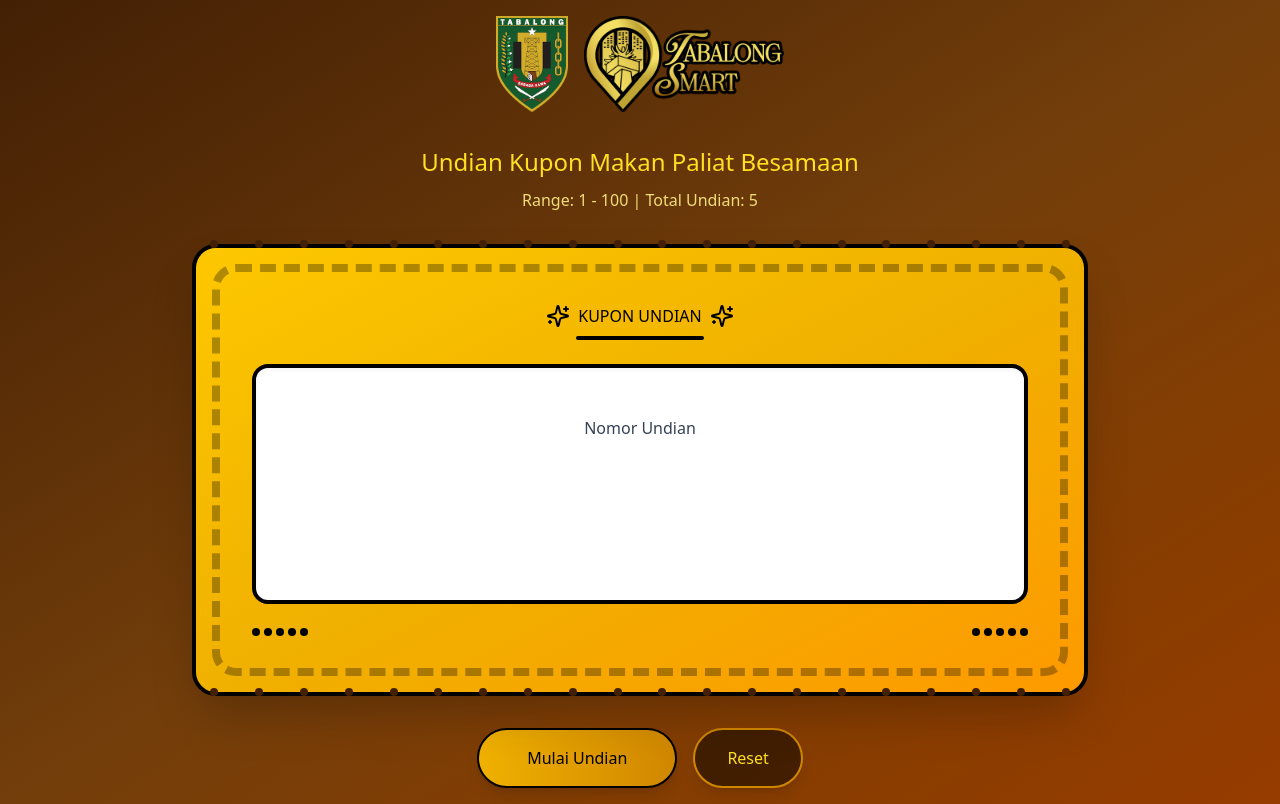
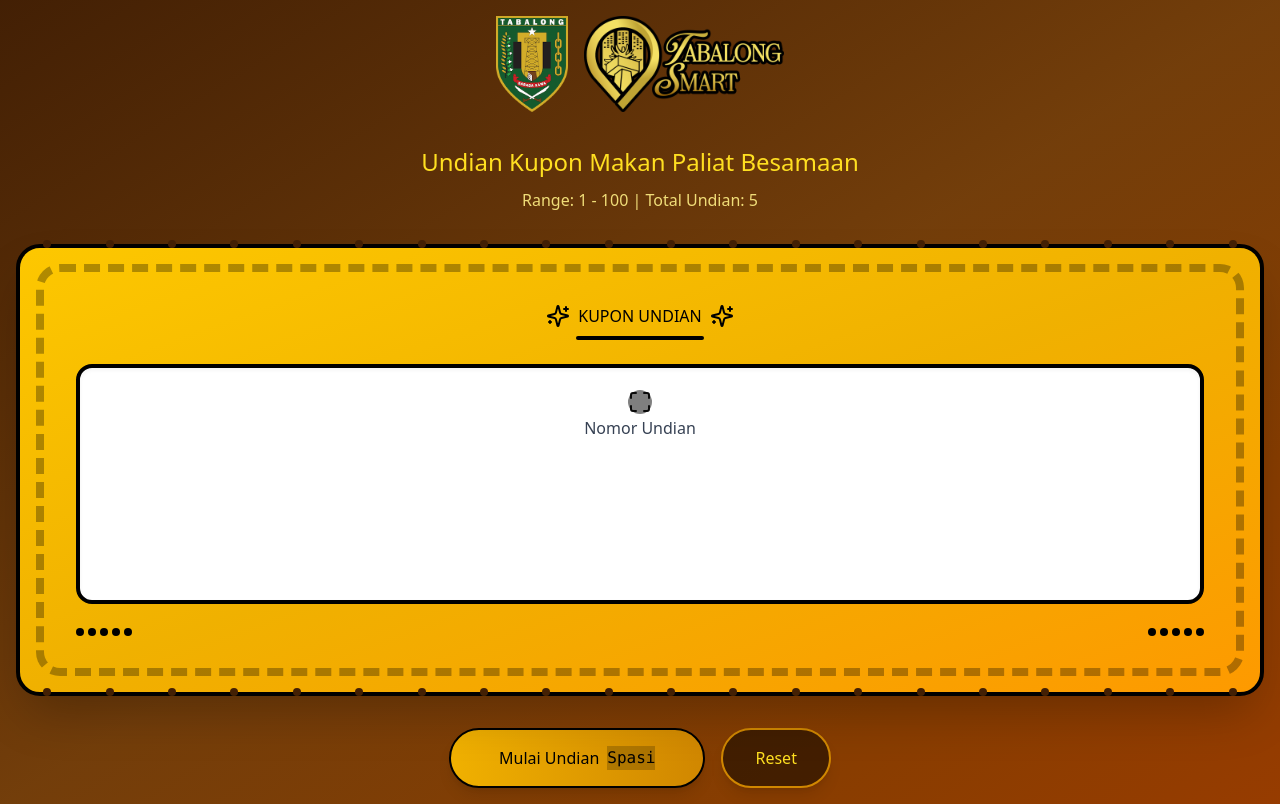
Before and after one commit to sizoune/undian-paliat, a React (Vite) app: page / in a window 1280 px wide. Both pictures are taken after a click on the button "Mulai". Built offline with nearby package versions, Linux system fonts and the light colour scheme.

Commit message:
feat: Persist lottery configuration and drawn numbers to localStorage, add fullscreen toggle with keyboard shortcut, and enhance reset functionality.

```diff
--- a/src/App.tsx
+++ b/src/App.tsx
@@ -1,5 +1,6 @@
 /** biome-ignore-all lint/a11y/useButtonType: template */
 import confetti from "canvas-confetti";
+import { Maximize, Minimize } from "lucide-react";
 import { useCallback, useEffect, useState } from "react";
 import { DrawnNumbers } from "./components/drawn-numbers";
 import { LotteryDialog } from "./components/lottery-dialog";
@@ -18,20 +19,69 @@ tada.onended = () => {
 };
 
 export default function App() {
-	const [showDialog, setShowDialog] = useState(true);
-	const [startNumber, setStartNumber] = useState(1);
-	const [endNumber, setEndNumber] = useState(100);
-	const [totalDraws, setTotalDraws] = useState(5);
+	const [showDialog, setShowDialog] = useState(() => {
+		return !localStorage.getItem("undian-paliat-config");
+	});
+	const [startNumber, setStartNumber] = useState(() => {
+		const saved = localStorage.getItem("undian-paliat-config");
+		return saved ? JSON.parse(saved).start : 1;
+	});
+	const [endNumber, setEndNumber] = useState(() => {
+		const saved = localStorage.getItem("undian-paliat-config");
+		return saved ? JSON.parse(saved).end : 100;
+	});
+	const [totalDraws, setTotalDraws] = useState(() => {
+		const saved = localStorage.getItem("undian-paliat-config");
+		return saved ? JSON.parse(saved).total : 5;
+	});
 	const [isDrawing, setIsDrawing] = useState(false);
+	const [isFullscreen, setIsFullscreen] = useState(false);
+	const [drawnNumbers, setDrawnNumbers] = useState<number[]>(() => {
+		const saved = localStorage.getItem("undian-paliat-winners");
+		return saved ? JSON.parse(saved) : [];
+	});
 	const [currentNumber, setCurrentNumber] = useState(1);
-	const [drawnNumbers, setDrawnNumbers] = useState<number[]>([]);
+
+	// Initialize currentNumber from saved state if exists
+	useEffect(() => {
+		if (drawnNumbers.length > 0) {
+			setCurrentNumber(drawnNumbers[drawnNumbers.length - 1]);
+		}
+	}, [drawnNumbers]);
+
 	const [availableNumbers, setAvailableNumbers] = useState<number[]>([]);
+
+	// Initialize availableNumbers logic on load if config exists
+	useEffect(() => {
+		const savedConfig = localStorage.getItem("undian-paliat-config");
+		if (savedConfig && availableNumbers.length === 0) {
+			const { start, end } = JSON.parse(savedConfig);
+			// Reconstruct available numbers excluding already drawn ones
+			const allNumbers = Array.from(
+				{ length: end - start + 1 },
+				(_, i) => start + i,
+			);
+			const remaining = allNumbers.filter((n) => !drawnNumbers.includes(n));
+			setAvailableNumbers(remaining);
+		}
+	}, [availableNumbers.length, drawnNumbers]);
+
+	// Persist drawn numbers
+	useEffect(() => {
+		localStorage.setItem("undian-paliat-winners", JSON.stringify(drawnNumbers));
+	}, [drawnNumbers]);
 
 	const handleStart = (start: number, end: number, total: number) => {
 		setStartNumber(start);
 		setEndNumber(end);
 		setTotalDraws(total);
 		setShowDialog(false);
+
+		// Save config
+		localStorage.setItem(
+			"undian-paliat-config",
+			JSON.stringify({ start, end, total }),
+		);
 
 		// Initialize available numbers
 		const numbers = Array.from(
@@ -61,6 +111,7 @@ export default function App() {
 			const drawnNumber = availableNumbers[randomIndex];
 
 			setDrawnNumbers((prev) => [...prev, drawnNumber]);
+			setCurrentNumber(drawnNumber); // Show the winner!
 			setAvailableNumbers((prev) =>
 				prev.filter((_, index) => index !== randomIndex),
 			);
@@ -102,6 +153,18 @@ export default function App() {
 		}, 3000);
 	}, [isDrawing, drawnNumbers, totalDraws, availableNumbers]);
 
+	const toggleFullscreen = useCallback(() => {
+		if (!document.fullscreenElement) {
+			document.documentElement.requestFullscreen();
+			setIsFullscreen(true);
+		} else {
+			if (document.exitFullscreen) {
+				document.exitFullscreen();
+				setIsFullscreen(false);
+			}
+		}
+	}, []);
+
 	// Keyboard binding
 	useEffect(() => {
 		const handleKeyDown = (e: KeyboardEvent) => {
@@ -109,22 +172,38 @@ export default function App() {
 				e.preventDefault();
 				handleStartDrawing();
 			}
+			if (e.code === "KeyF") {
+				e.preventDefault();
+				toggleFullscreen();
+			}
 		};
 
 		window.addEventListener("keydown", handleKeyDown);
 		return () => window.removeEventListener("keydown", handleKeyDown);
-	}, [handleStartDrawing, showDialog]);
+	}, [handleStartDrawing, toggleFullscreen, showDialog]);
 
 	const handleReset = () => {
-		setShowDialog(true);
-		setDrawnNumbers([]);
-		setIsDrawing(false);
-		setCurrentNumber(1);
+		if (confirm("Apakah Anda yakin ingin mereset semua data undian?")) {
+			setShowDialog(true);
+			setDrawnNumbers([]);
+			localStorage.removeItem("undian-paliat-winners");
+			localStorage.removeItem("undian-paliat-config");
+			setIsDrawing(false);
+			setCurrentNumber(1);
+
+			// Reset audio
+			drumRoll.pause();
+			drumRoll.currentTime = 0;
+			tada.pause();
+			tada.currentTime = 0;
+			applause.pause();
+			applause.currentTime = 0;
+		}
 	};
 
-	// Auto-generate random numbers for animation
+	// Auto-generate random numbers for animation (Attract Mode)
 	useEffect(() => {
-		if (!showDialog && !isDrawing) {
+		if (!showDialog && !isDrawing && drawnNumbers.length === 0) {
 			const interval = setInterval(() => {
 				setCurrentNumber(
 					Math.floor(Math.random() * (endNumber - startNumber + 1)) +
@@ -134,7 +213,7 @@ export default function App() {
 
 			return () => clearInterval(interval);
 		}
-	}, [showDialog, isDrawing, startNumber, endNumber]);
+	}, [showDialog, isDrawing, startNumber, endNumber, drawnNumbers.length]);
 
 	// Generate random numbers during drawing
 	useEffect(() => {
@@ -152,10 +231,18 @@ export default function App() {
 
 	return (
 		<div className="min-h-screen bg-gradient-to-br from-yellow-950 via-yellow-900 to-amber-800 flex items-center justify-center p-4">
+			<button
+				onClick={toggleFullscreen}
+				title="Fullscreen (Tekan F)"
+				className="fixed top-4 right-4 z-50 p-2 bg-black/50 text-white rounded-full hover:bg-black/70 transition-colors"
+			>
+				{isFullscreen ? <Minimize size={24} /> : <Maximize size={24} />}
+			</button>
+
 			{showDialog && <LotteryDialog onStart={handleStart} />}
 
 			{!showDialog && (
-				<div className="w-full max-w-4xl">
+				<div className="w-full max-w-6xl">
 					<div className="text-center mb-8">
 						<div className="flex items-center justify-center gap-4 mb-4">
 							<img src="/tabalong.png" alt="Tabalong" className="h-24 mb-4" />
@@ -173,7 +260,11 @@ export default function App() {
 						</p>
 					</div>
 
-					<LotteryTicket currentNumber={currentNumber} isDrawing={isDrawing} />
+					<LotteryTicket
+						currentNumber={currentNumber}
+						isDrawing={isDrawing}
+						maxDigits={String(endNumber).length}
+					/>
 
 					<div className="text-center mt-8">
 						<button
@@ -181,11 +272,18 @@ export default function App() {
 							disabled={isDrawing || drawnNumbers.length >= totalDraws}
 							className="bg-gradient-to-r from-yellow-500 to-yellow-600 text-black px-12 py-4 rounded-full shadow-lg hover:shadow-xl hover:scale-105 transition-all disabled:opacity-50 disabled:cursor-not-allowed disabled:hover:scale-100 border-2 border-black"
 						>
-							{isDrawing
-								? "Mengundi..."
-								: drawnNumbers.length >= totalDraws
-									? "Undian Selesai"
-									: "Mulai Undian"}
+							{isDrawing ? (
+								"Mengundi..."
+							) : drawnNumbers.length >= totalDraws ? (
+								"Undian Selesai"
+							) : (
+								<span className="flex items-center gap-2">
+									Mulai Undian{" "}
+									<kbd className="hidden md:inline-block px-2 py-0.5 bg-black/20 rounded text-xs">
+										Spasi
+									</kbd>
+								</span>
+							)}
 						</button>
 
 						<button
```
